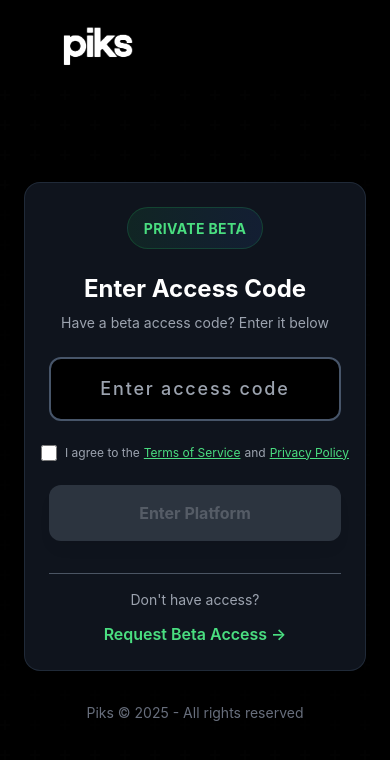
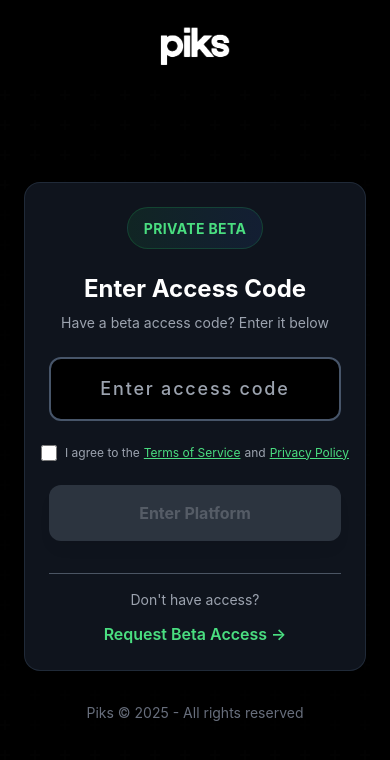
Before and after one commit to chipotleman/fundedfinal, a Next.js app: page / in a window 390 px wide. Shown: the top 760 px of the page. Built offline with nearby package versions, Linux system fonts and the light colour scheme; no server answers.

Commit message:
Restored to '666da93e1face680cca13b4cb2debac74be9f289'
Replit-Restored-To: 666da93e1face680cca13b4cb2debac74be9f289

```diff
--- a/components/BetaLanding.js
+++ b/components/BetaLanding.js
@@ -63,7 +63,7 @@ export default function BetaLanding({ onAuthenticated }) {
       {/* Header with logo matching TopNavbar */}
       <nav className="sticky top-0 left-0 right-0 bg-black z-50">
         <div className="px-3 sm:px-6 py-1 sm:py-3">
-          <div className="flex items-center justify-start min-h-[56px] sm:min-h-[60px] relative">
+          <div className="flex items-center justify-center sm:justify-between min-h-[56px] sm:min-h-[60px] relative">
             <div className="flex-none -mt-[7.75px] sm:-mt-[5.75px]">
               <div className="flex items-center">
                 <img
--- a/components/TopNavbar.js
+++ b/components/TopNavbar.js
@@ -147,8 +147,8 @@ export default function TopNavbar({ bankroll, pnl, betSlipCount, onBetSlipClick,
     <>
       <nav className="sticky top-0 left-0 right-0 bg-black z-50">
         <div className="px-3 sm:px-6 py-1 sm:py-3">
-          <div className="flex items-center justify-start min-h-[56px] sm:min-h-[60px] relative">
-            {/* Logo - left-aligned on all screen sizes */}
+          <div className="flex items-center justify-center sm:justify-between min-h-[56px] sm:min-h-[60px] relative">
+            {/* Logo - centered on mobile, left-aligned on desktop */}
             <div className="flex-none -mt-[7.75px] sm:-mt-[5.75px]">
               <Link href="/" className="flex items-center">
                 <img
```
Also changed, not shown: 1 other file (tests, documents, lock files or other folders).
